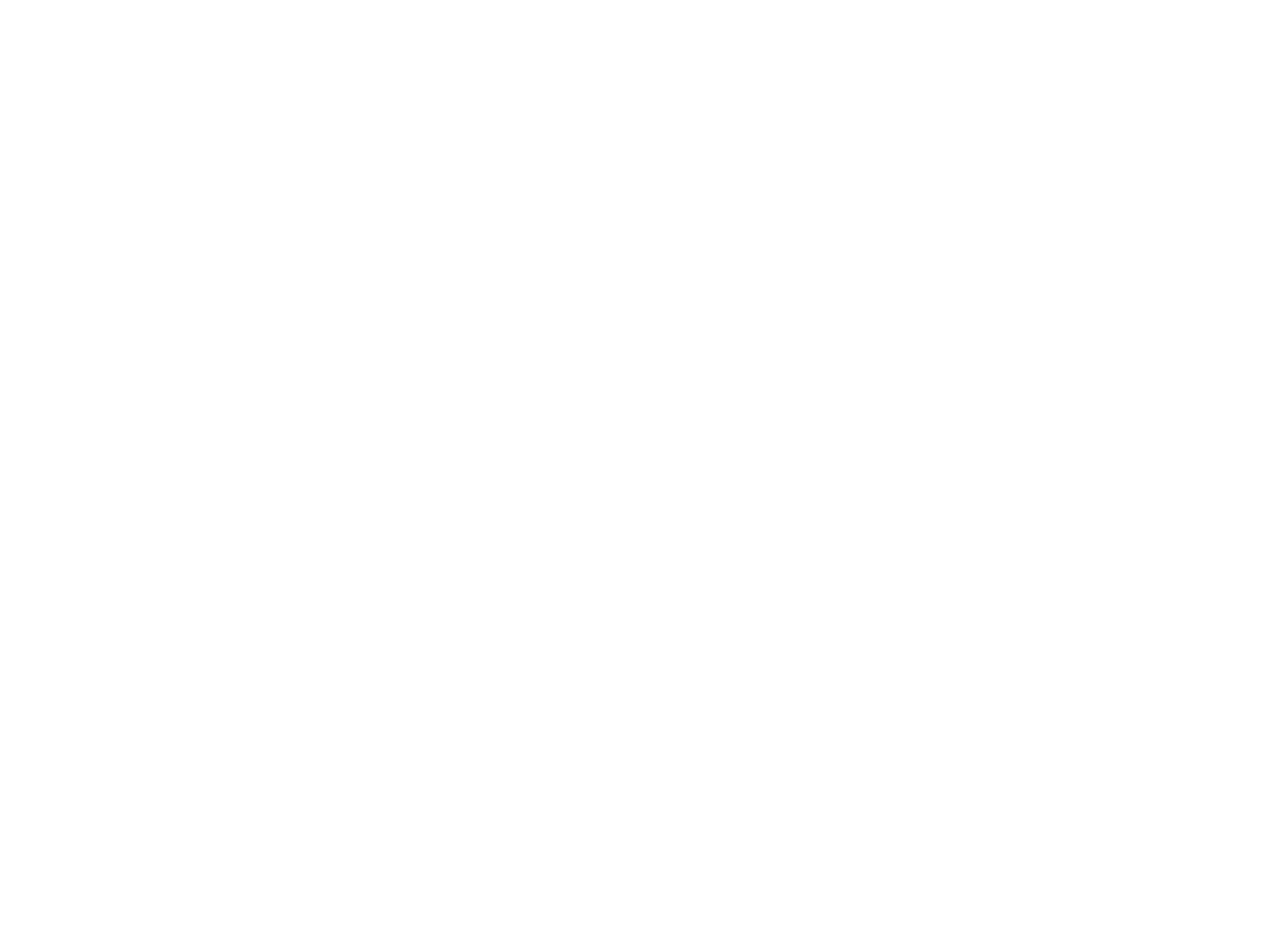
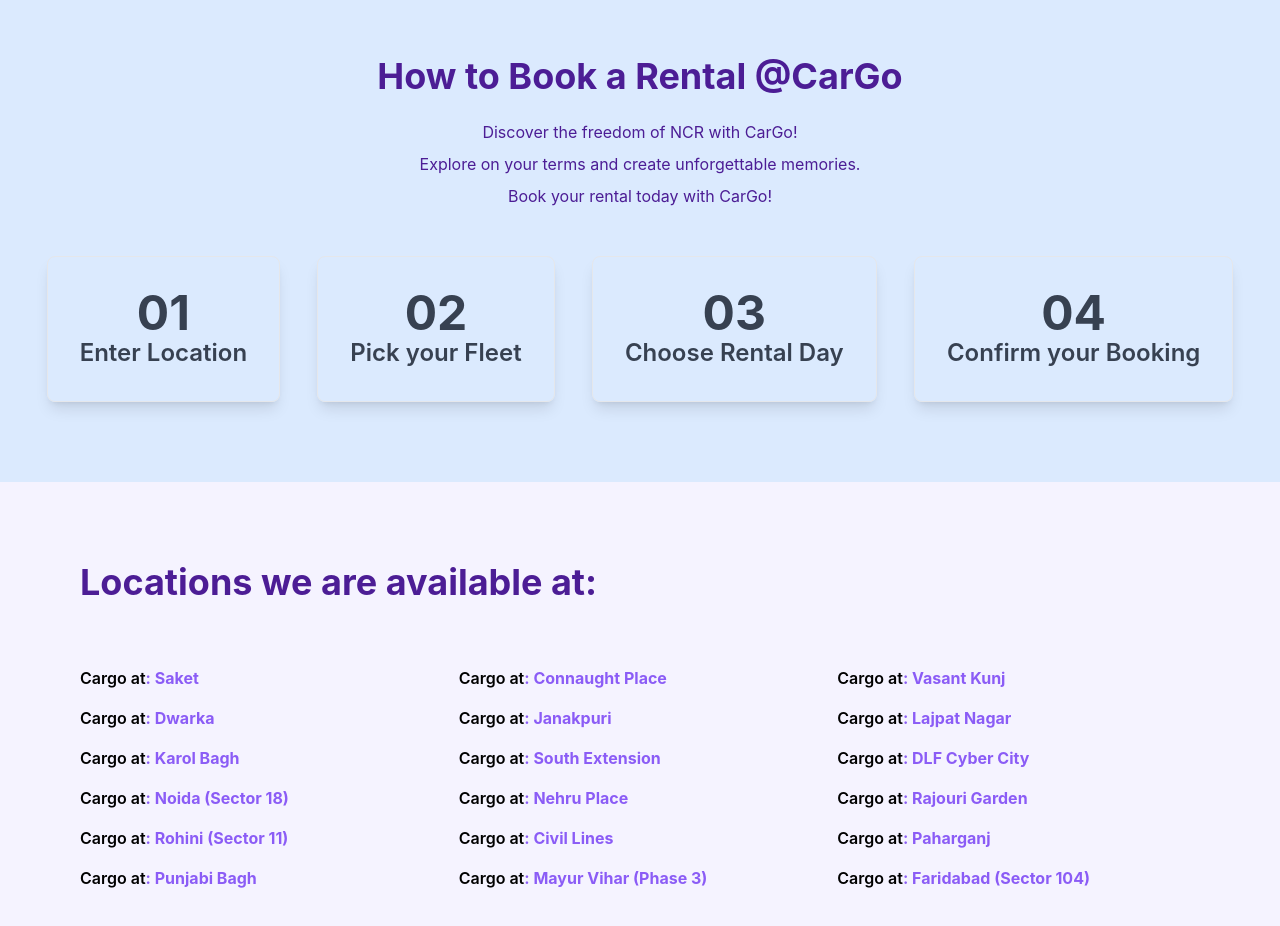
Before and after one commit to laksh2005/CarGo, a React (Create React App) app: page /home in a window 1280 px wide. Shown: the part 840-1766 px from the top of the page. Before the commit the page ends 824 px from the top, so only its background shows below. Built offline with nearby package versions, Linux system fonts and the light colour scheme; no server answers.

Commit message:
Booking Process + Locations

```diff
--- /dev/null
+++ b/src/components/Areas.jsx
@@ -0,0 +1,85 @@
+
+
+const Areas = () => {
+  return (
+    <div className="px-20 py-20 bg-violet-50">
+        <h1 className="text-left font-bold text-4xl text-violet-900 mb-6">Locations we are available at:</h1>
+        <ul className="py-10 grid grid-cols-3 gap-4">
+            <li className="flex">
+                <span className="font-semibold">Cargo at</span>
+                <span className="font-bold text-violet-500 hover:text-violet-700">: Saket</span>
+            </li>
+            <li className="flex">
+                <span className="font-semibold">Cargo at</span>
+                <span className="font-bold text-violet-500 hover:text-violet-700">: Connaught Place</span>
+            </li>
+            <li className="flex">
+                <span className="font-semibold">Cargo at</span>
+                <span className="font-bold text-violet-500 hover:text-violet-700">: Vasant Kunj</span>
+            </li>
+            <li className="flex">
+                <span className="font-semibold">Cargo at</span>
+                <span className="font-bold text-violet-500 hover:text-violet-700">: Dwarka</span>
+            </li>
+            <li className="flex">
+                <span className="font-semibold">Cargo at</span>
+                <span className="font-bold text-violet-500 hover:text-violet-700">: Janakpuri</span>
+            </li>
+            <li className="flex">
+                <span className="font-semibold">Cargo at</span>
+                <span className="font-bold text-violet-500 hover:text-violet-700">: Lajpat Nagar</span>
+            </li>
+            <li className="flex">
+                <span className="font-semibold">Cargo at</span>
+                <span className="font-bold text-violet-500 hover:text-violet-700">: Karol Bagh</span>
+            </li>
+            <li className="flex">
+                <span className="font-semibold">Cargo at</span>
+                <span className="font-bold text-violet-500 hover:text-violet-700">: South Extension</span>
+            </li>
+            <li className="flex">
+                <span className="font-semibold">Cargo at</span>
+                <span className="font-bold text-violet-500 hover:text-violet-700">: DLF Cyber City</span>
+            </li>
+            <li className="flex">
+                <span className="font-semibold">Cargo at</span>
+                <span className="font-bold text-violet-500 hover:text-violet-700">: Noida (Sector 18)</span>
+            </li>
+            <li className="flex">
+                <span className="font-semibold">Cargo at</span>
+                <span className="font-bold text-violet-500 hover:text-violet-700">: Nehru Place</span>
+            </li>
+            <li className="flex">
+                <span className="font-semibold">Cargo at</span>
+                <span className="font-bold text-violet-500 hover:text-violet-700">:  Rajouri Garden</span>
+            </li>
+            <li className="flex">
+                <span className="font-semibold">Cargo at</span>
+                <span className="font-bold text-violet-500 hover:text-violet-700">:  Rohini (Sector 11)</span>
+            </li>
+            <li className="flex">
+                <span className="font-semibold">Cargo at</span>
+                <span className="font-bold text-violet-500 hover:text-violet-700">:  Civil Lines</span>
+            </li>
+            <li className="flex">
+                <span className="font-semibold">Cargo at</span>
+                <span className="font-bold text-violet-500 hover:text-violet-700">:  Paharganj</span>
+            </li>
+            <li className="flex">
+                <span className="font-semibold">Cargo at</span>
+                <span className="font-bold text-violet-500 hover:text-violet-700">:  Punjabi Bagh </span>
+            </li>
+            <li className="flex">
+                <span className="font-semibold">Cargo at</span>
+                <span className="font-bold text-violet-500 hover:text-violet-700">:  Mayur Vihar (Phase 3)</span>
+            </li>
+            <li className="flex">
+                <span className="font-semibold">Cargo at</span>
+                <span className="font-bold text-violet-500 hover:text-violet-700">:  Faridabad (Sector 104)</span>
+            </li>
+        </ul>
+    </div>
+  )
+}
+
+export default Areas
--- a/src/components/Features.jsx
+++ b/src/components/Features.jsx
@@ -3,30 +3,30 @@
 
 const Features = () => {
   return (
-<div className="px-8 py-20 bg-violet-100">
-    <h1 className="font-bold text-center text-5xl text-violet-900 mb-12">
+<div className="px-8 py-20 text-center bg-grayt2100">
+    <h1 className="font-bold text-4xl text-violet-900 mb-12">
         Features & Benefits
     </h1>
     <div className="card-container flex justify-around space-x-4">
-        <div className="card border border-gray-200 py-8 px-8 rounded-lg flex flex-col items-center shadow-lg hover:bg-yellow-300" >
+        <div className="card border border-gray-200 py-8 px-8 rounded-lg flex flex-col items-center shadow-lg hover:bg-gray-200" >
             <div className="mb-4">
                 <img src={BENE_1} alt="Unlimited km to drive" />
             </div>
             <h2 className="title text-center text-lg font-medium text-gray-700">Unlimited km to drive</h2>
         </div>
-        <div className="card border border-gray-200 py-8 px-8 rounded-lg flex flex-col items-center shadow-lg hover:bg-yellow-300" >
+        <div className="card border border-gray-200 py-8 px-8 rounded-lg flex flex-col items-center shadow-lg hover:bg-gray-200" >
             <div className="mb-4">
                 <img src={BENE_2} alt="50+ Locations in Delhi NCR" />
             </div>
             <h2 className="title text-center text-lg font-medium text-gray-700">50+ Locations in Delhi NCR</h2>
         </div>
-        <div className="card border border-gray-200 py-8 px-8 rounded-lg flex flex-col items-center shadow-lg hover:bg-yellow-300" >
+        <div className="card border border-gray-200 py-8 px-8 rounded-lg flex flex-col items-center shadow-lg hover:bg-gray-200" >
             <div className="mb-4">
                 <img src={BENE_3} alt="Anywhere delivery" />
             </div>
             <h2 className="title text-center text-lg font-medium text-gray-700">Anywhere delivery</h2>
         </div>
-        <div className="card border border-gray-200 py-8 px-8 rounded-lg flex flex-col items-center shadow-lg hover:bg-yellow-300" >
+        <div className="card border border-gray-200 py-8 px-8 rounded-lg flex flex-col items-center shadow-lg hover:bg-gray-200" >
             <div className="mb-4">
                 <img src={BENE_4} alt="Privacy and freedom" />
             </div>
--- a/src/components/Landing.jsx
+++ b/src/components/Landing.jsx
@@ -2,6 +2,8 @@
 import Header from './Header';
 import MainContainer from './MainContainer';
 import Features from './Features';
+import Process from './Process';
+import Areas from './Areas';
 
 const Landing = () => {
   return (
@@ -9,6 +11,8 @@
       <Header/>
       <MainContainer/>
       <Features />
+      <Process />
+      <Areas />
     </div>
   )
 }
--- /dev/null
+++ b/src/components/Process.jsx
@@ -0,0 +1,34 @@
+
+
+const Process = () => {
+  return (
+    <div className="px-8 py-20 text-center bg-blue-100">
+        <div className="intro-box">
+        <h1 className="font-bold text-4xl text-violet-900 mb-6">How to Book a Rental @CarGo</h1>
+            <p className="text-violet-900 mb-2 hover:text-black">Discover the freedom of NCR with CarGo!</p>
+            <p className="text-violet-900 mb-2 hover:text-black">Explore on your terms and create unforgettable memories.</p>
+            <p className="text-violet-900 mb-12 hover:text-black">Book your rental today with CarGo!</p>
+        </div>
+        <div className="steps flex justify-around space-x-2">
+            <div className="step1 border border-gray-200 py-8 px-8 rounded-lg flex flex-col items-center shadow-lg hover:bg-violet-100">
+                <h2 className="text-5xl font-bold text-gray-700">01</h2>
+                <h3 className="text-2xl font-semibold text-gray-700">Enter Location</h3>
+            </div>
+            <div className="step2 border border-gray-200 py-8 px-8 rounded-lg flex flex-col items-center shadow-lg hover:bg-violet-100">
+                <h2 className="text-5xl font-bold text-gray-700">02</h2>
+                <h3 className="text-2xl font-semibold text-gray-700">Pick your Fleet</h3>
+            </div>
+            <div className="step3 border border-gray-200 py-8 px-8 rounded-lg flex flex-col items-center shadow-lg hover:bg-violet-100">
+                <h2 className="text-5xl font-bold text-gray-700">03</h2>
+                <h3 className="text-2xl font-semibold text-gray-700">Choose Rental Day</h3>
+            </div>
+            <div className="step4 border border-gray-200 py-8 px-8 rounded-lg flex flex-col items-center shadow-lg hover:bg-violet-100">
+                <h2 className="text-5xl font-bold text-gray-700">04</h2>
+                <h3 className="text-2xl font-semibold text-gray-700">Confirm your Booking</h3>
+            </div>
+        </div>
+    </div>
+  )
+}
+
+export default Process
```
